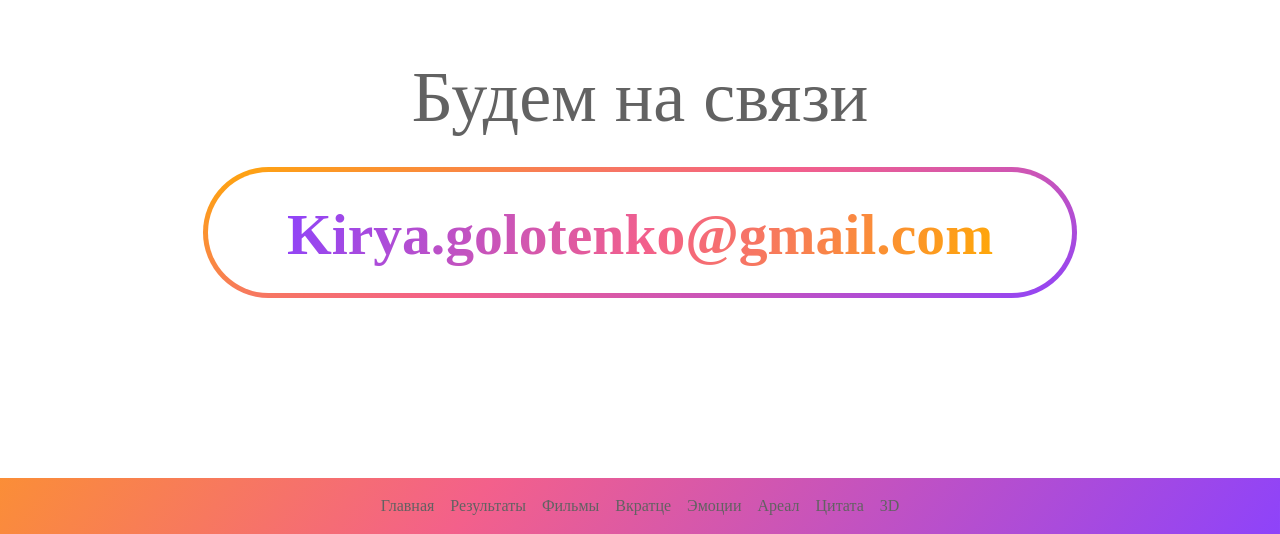
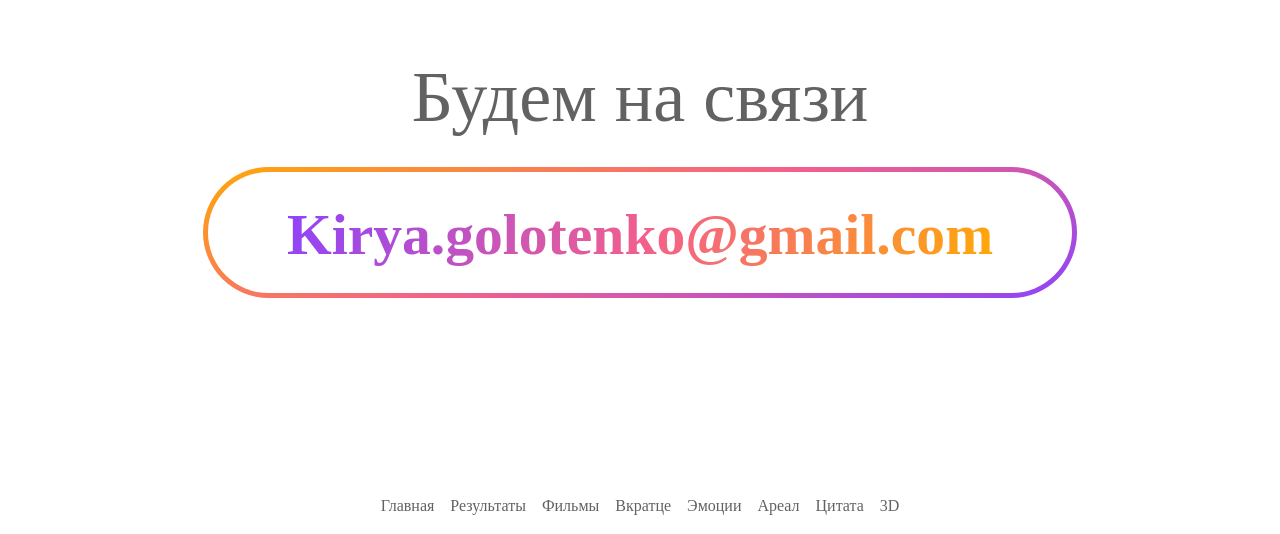
Before and after one commit to HolotenkoKirill/my-page, a plain HTML site: page index.html in a window 1280 px wide. Shown: the part 7628-8162 px from the top of the page. Drawn offline with Linux system fonts and the light colour scheme.

Commit message:
Update index.html

```diff
--- a/index.html
+++ b/index.html
@@ -60,7 +60,7 @@
         <section id="tableid">
             <div class="container-sm-fluid container-md">
                 <div class="row">
-                    <div class="col-12  col-md-12">
+                    <div class="col col-sm-12">
                         <h2 class="text-center">Результаты прошлого семестра</h2>
                         <div class="table-responsive ">
                             <table class=" table text-center " id="table1">
@@ -277,12 +277,15 @@
                         <p class="text-center text-sm-left  explanation" id="metal">«Металлист» — центральный стадион города.</p>
                     </div>
                 </div>
-                <div class="row">
+
+
+         <div class="row">
                     <div class="col-12  col-lg-10 offset-lg-1 col-sm-8 offset-sm-2 ">
-                        <a href="https://www.google.com/maps/place/ЦНАП+Слобідського+району/@49.980796,36.2561811,15z/data=!4m5!3m4!1s0x0:0xe51a684d7009a6f3!8m2!3d49.980796!4d36.2561811"><img src="img/map_light.png" alt="map" class="img-fluid mx-auto" id="map">
-                        </a>
-                    </div>
-                </div>
+                            <a href="https://www.google.com/maps/place/ЦНАП+Слобідського+району/@49.980796,36.2561811,15z/data=!4m5!3m4!1s0x0:0xe51a684d7009a6f3!8m2!3d49.980796!4d36.2561811"><img src="img/map_light.png" alt="map" class="img-fluid mx-auto" id="map">
+                            </a>
+                        </div>
+
+            </div>
             </div>
             <div class="container-fluid position-absolute" id="bgstadium"></div>
         </section>
@@ -335,8 +338,8 @@
                 </div>
             </div>
         </section>
-        <section>
-            <div class="container ">
+        <footer class="footer">
+            <div class="container">
                 <div class="row">
                     <div class="col-12 col-sm-6 offset-sm-3">
                         <p class="text-center timefor" id="connect">Будем на связи</p>
@@ -349,12 +352,7 @@
                         </div>
                     </div>
                 </div>
-            </div>
-        </section>
-        <footer class=" footer footer1">
-
-            <div class="container-fluid h-100 ">
-                <nav class="navbar  navbar-expand-sm menufooter ">
+                <nav class="navbar  navbar-expand-sm menufooter">
                     <ul class="navbar-nav mx-auto">
                         <li class="nav-item text-center footer-text"><a class="nav-link" href="#main">Главная</a></li>
                         <li class="nav-item text-center footer-text"><a class="nav-link" href="#tableid">Результаты</a></li>
@@ -366,17 +364,10 @@
                         <li class="nav-item text-center footer-text"><a class="nav-link" href="#threedid">3D</a></li>
                     </ul>
                 </nav>
-            </div>
-            <!-- <div class="footer1"></div> -->
-        </footer>
-        <!-- <div class="container-fluid">
-            <div class="row">
-
-                    <img src="img/footerincolor.svg" class="img-fluid mx-auto" alt="footer" id="footer">
-
 
             </div>
-        </div> -->
+            <article id="footer"></article>
+        </footer>
     </main>
     <script src="jquery/dist/jquery.slim.min.js"></script>
     <script src="popper.js/dist/umd/popper.min.js"></script>
```
